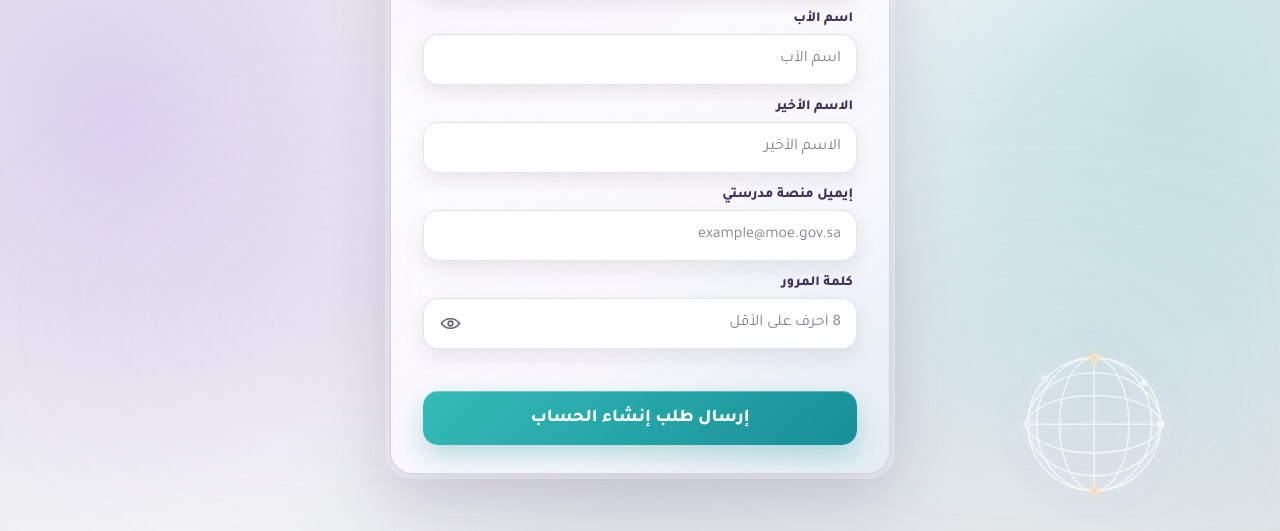
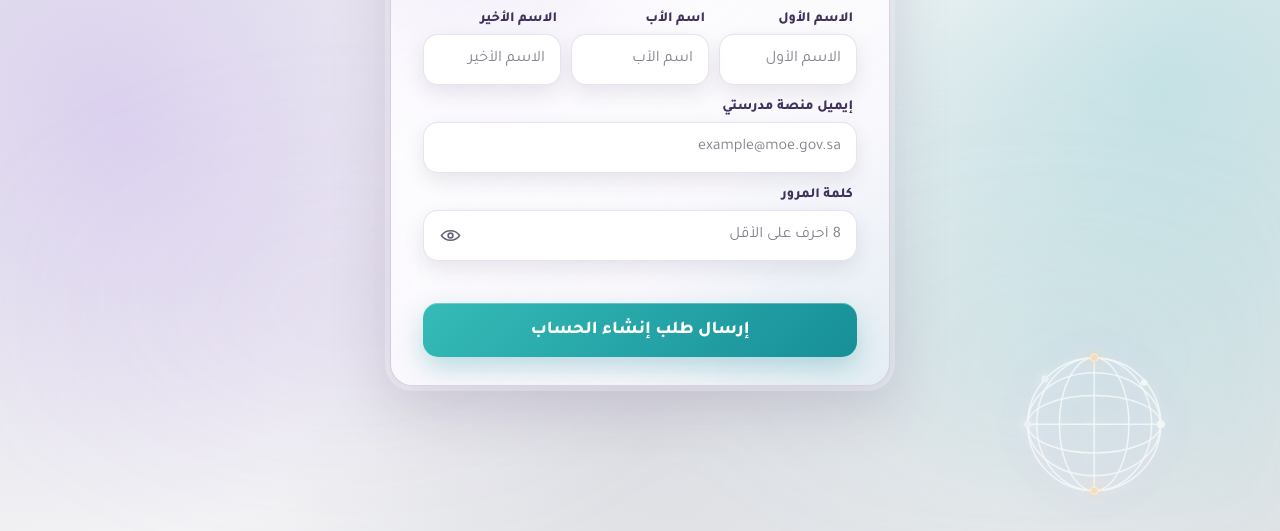
Before and after one commit to education-school-sa/madar, a plain HTML site: page register.html in a window 1280 px wide. Shown: the part 269-800 px from the top of the page. Drawn offline with Linux system fonts and the light colour scheme.

Commit message:
تنسيق حقول الأسماء المتجاورة

```diff
--- a/register.css
+++ b/register.css
@@ -25,6 +25,27 @@
 .register-form {
   position: relative;
   text-align: right;
+}
+
+.name-grid {
+  display: grid;
+  gap: 10px;
+}
+
+.name-grid-three {
+  grid-template-columns: repeat(3, minmax(0, 1fr));
+}
+
+.name-grid-two {
+  grid-template-columns: repeat(2, minmax(0, 1fr));
+}
+
+.name-grid .register-field {
+  min-width: 0;
+}
+
+.name-grid .register-field input {
+  min-width: 0;
 }
 
 .register-field {
@@ -174,4 +195,8 @@
   .register-card { padding: 24px 18px; }
   .register-intro { font-size: 13px; }
   .register-card .field input { height: 52px; }
+
+  .name-grid-three {
+    grid-template-columns: 1fr;
+  }
 }
```
